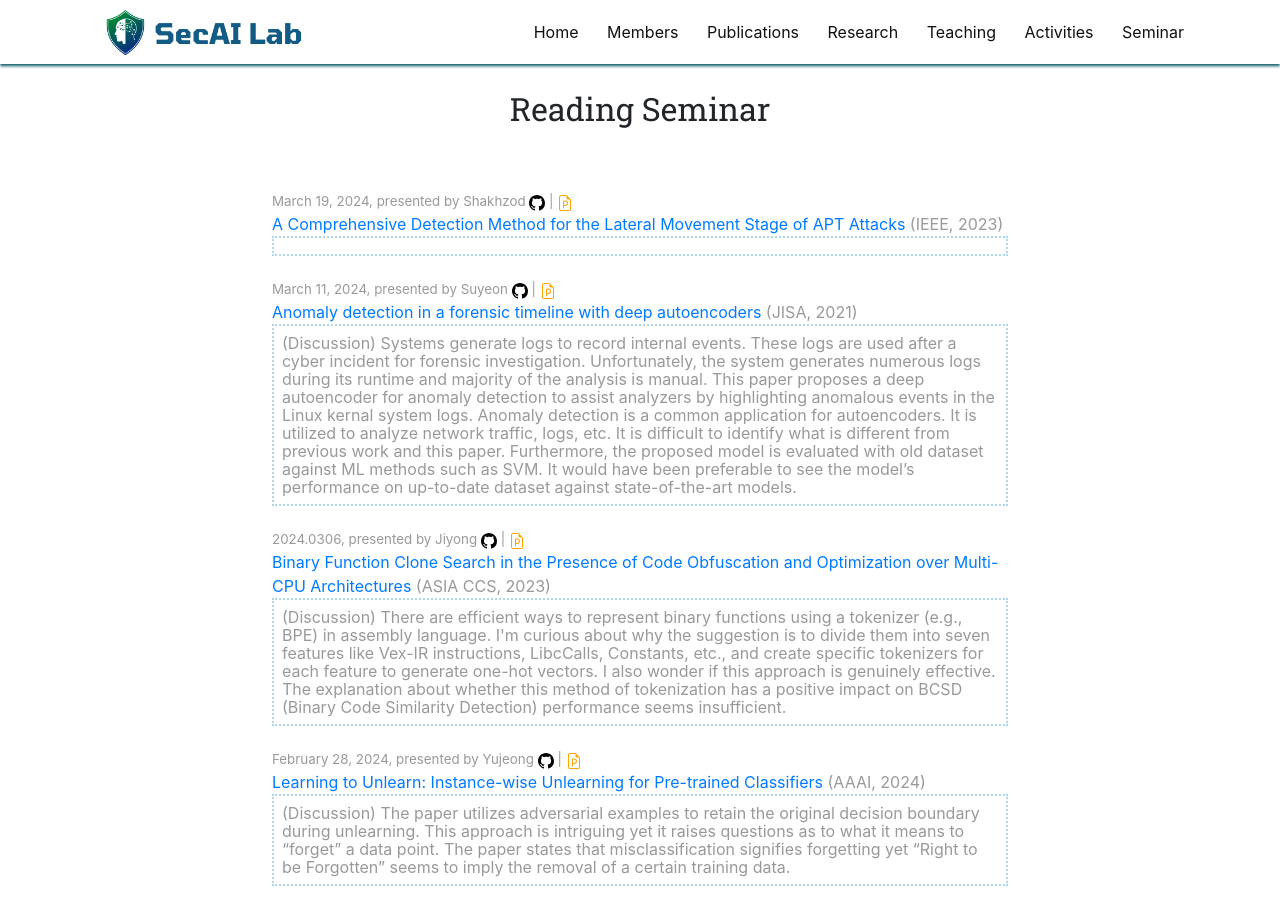
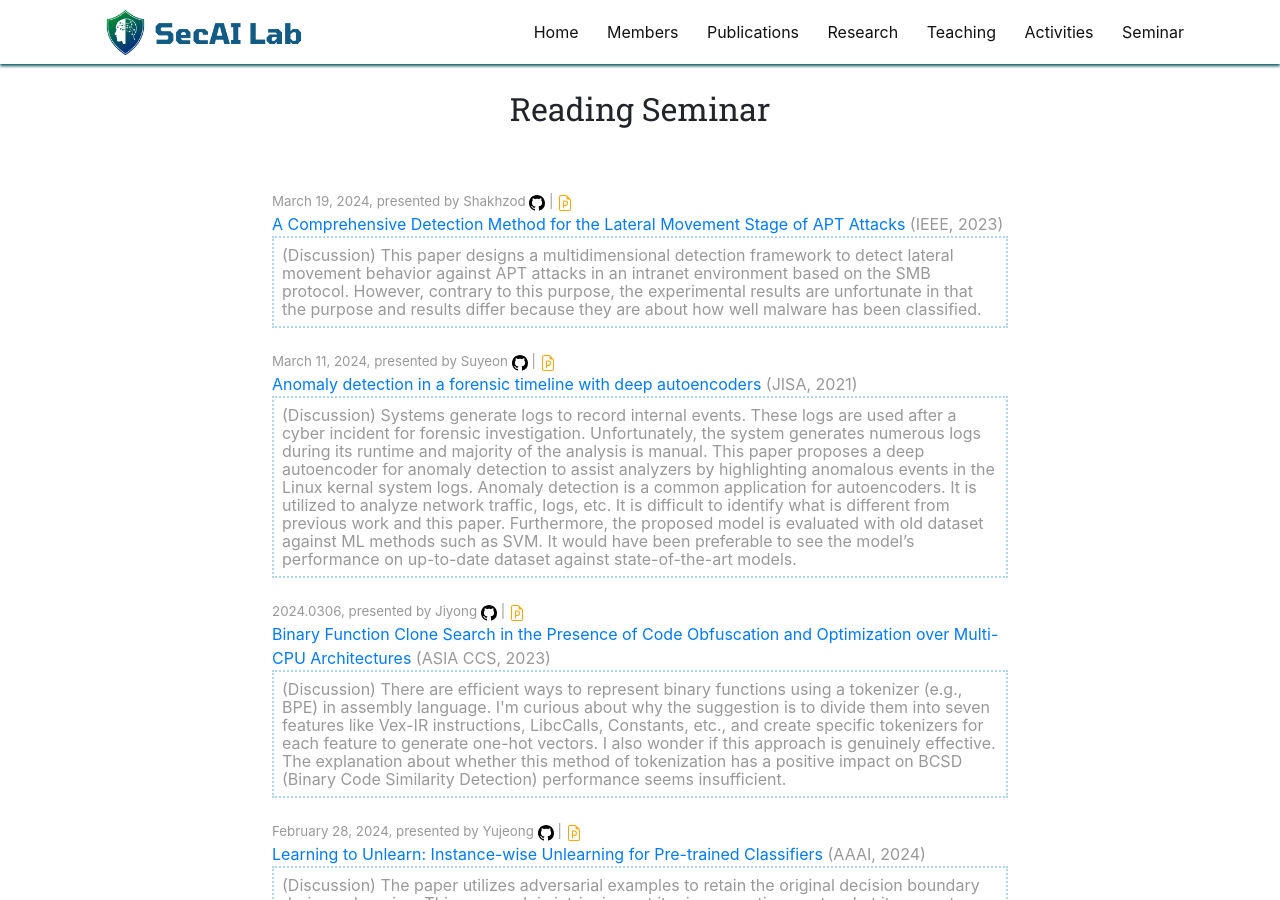
Before and after one commit to SecAI-Lab/secai-lab.github.io, a Jekyll site: the page built from pages/seminar.md, in a window 1280 px wide and 900 px high. Built offline with Jekyll 4.4.1, drawn with Linux system fonts in a browser that asks for light colours; nearby versions of some CDN libraries; some of the changed lines change nothing that is shown.

Commit message:
Update readings.yml

```diff
--- a/_data/readings.yml
+++ b/_data/readings.yml
@@ -6,7 +6,7 @@
   conference: IEEE
   date: 2024.03.19
   pub_year: 2023
-  discusiion: "(Discussion) This paper designs a multidimensional detection framework to detect lateral movement behavior against APT attacks in an intranet environment based on the SMB protocol.
+  discussion: "(Discussion) This paper designs a multidimensional detection framework to detect lateral movement behavior against APT attacks in an intranet environment based on the SMB protocol.
   However, contrary to this purpose, the experimental results are unfortunate in that the purpose and results differ because they are about how well malware has been classified."
 
 - title: "Anomaly detection in a forensic timeline with deep autoencoders"
```
